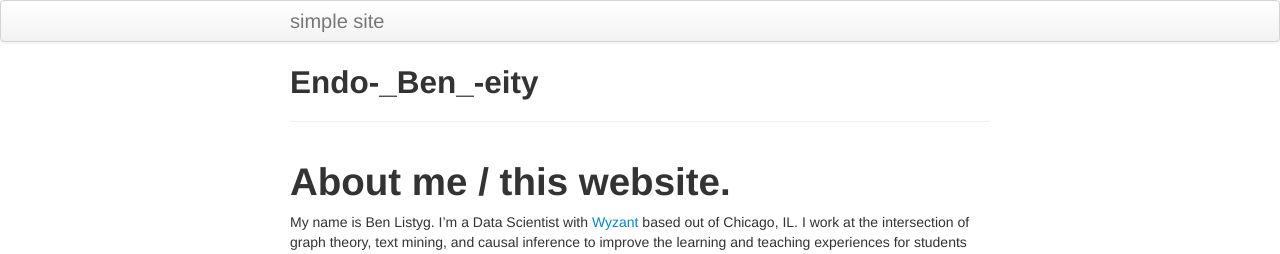
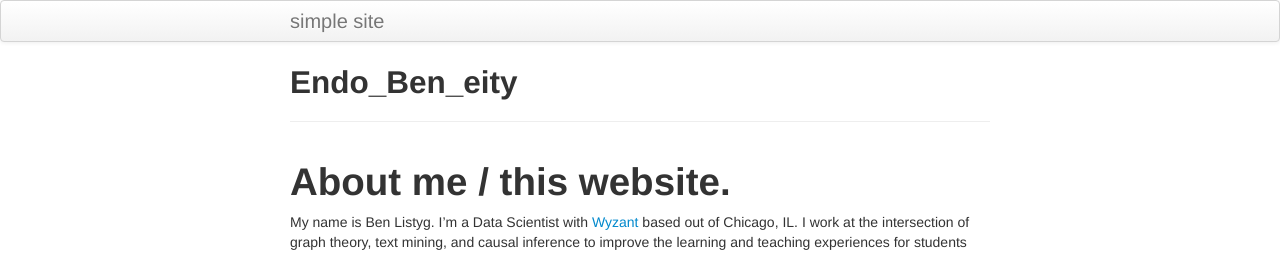
Before and after one commit to BListyg/blistyg.github.io, a Jekyll site: the page built from index.md, in a window 1280 px wide. Shown: the top 254 px of the page. Built offline with Jekyll 4.4.1, drawn with Linux system fonts in a browser that asks for light colours.

```diff
--- a/index.md
+++ b/index.md
@@ -1,6 +1,7 @@
 ---
 layout: page
-title: Endo-_Ben_-eity
+
+title: Endo_Ben_eity
 ---
 
 # About me / this website.
```
